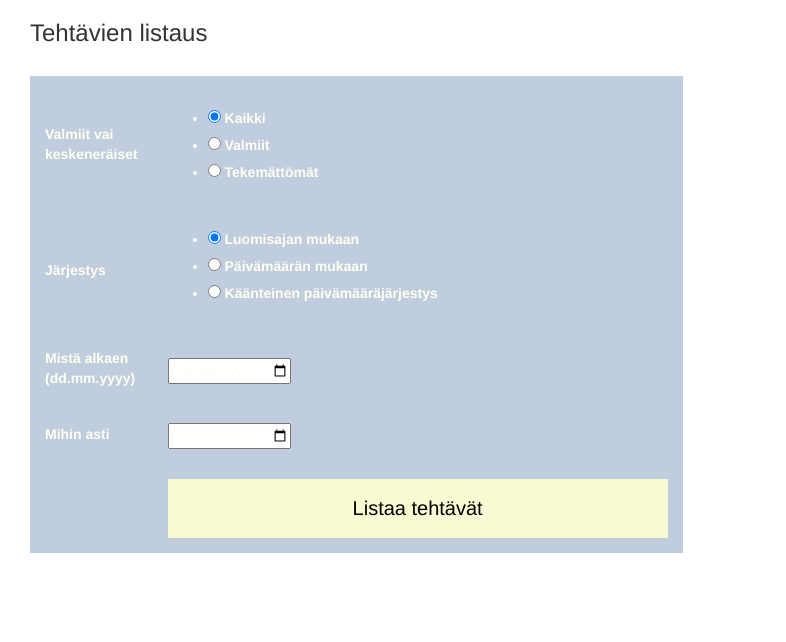
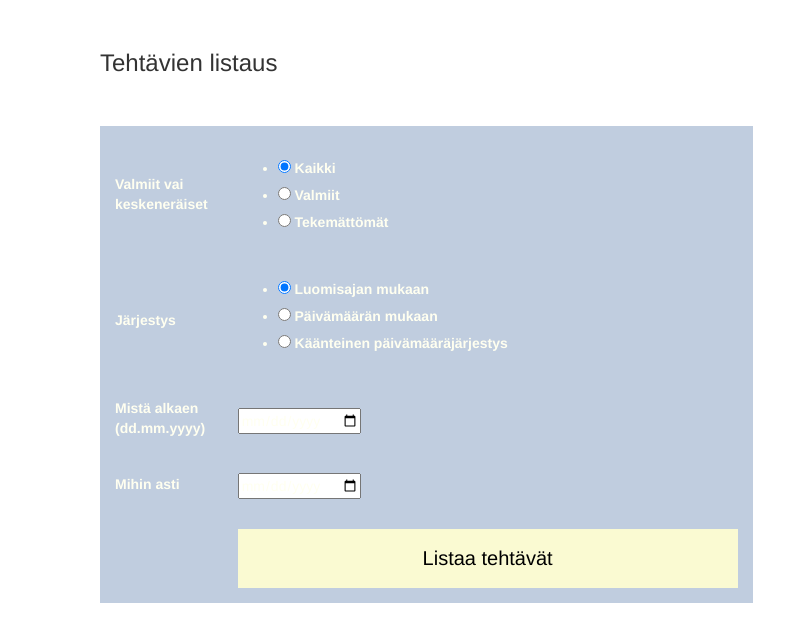
Before and after one commit to ShootingStar91/tehtavalistasovellus, a Flask app: page /tehtava in a window 1280 px wide. Shown: the part 52-694 px from the top of the page, without its empty margins (0-786 px from the left). Run offline with Flask 2, Linux system fonts and the light colour scheme; a user stored in the database is signed in; tables that the repository leaves empty hold one stand-in row (values such as "Sample post"); some libraries are stand-ins or nearby versions.

Commit message:
Pieni ulkoasun viilaus

```diff
--- a/application/tehtava/views.py
+++ b/application/tehtava/views.py
@@ -89,7 +89,7 @@ def tehtava_luo():
     form = TehtavaLomake(request.form)
     virheviesti = ""
     if not form.validate():
-        virheviesti="Tarkista, että tehtävän on vähintään 2 kirjainta ja jos syötit päivämäärän, että se on oikeassa muodossa (esimerkiksi 1.2.2020 tai 05.04.2021 kelpaavat)"
+        virheviesti="Tarkista, että tehtävän nimessä on 2-144 merkkiä ja jos syötit päivämäärän, että se on oikeassa muodossa (esimerkiksi 1.2.2020 tai 05.04.2021 kelpaavat)"
         return render_template("tehtava/uusi.html", form = form, virheviesti=virheviesti, vanhatAiheet=Kayttaja.hae_aiheet(current_user.id))
 
     tehtava = Tehtava(request.form.get("nimi"))
--- a/application/templates/layout.html
+++ b/application/templates/layout.html
@@ -10,8 +10,8 @@
       <style>
 
         .lomake table {
-          margin-top: 30px;
-          margin-left: 30px;
+          margin-top: 50px;
+          margin-left: 100px;
           background-color:rgb(192, 205, 223);
           color: ivory;
           max-width: 50%;
@@ -53,9 +53,7 @@
           height: 120px;
           background-color:lightyellow;
           color: black;
-          border: 0px;
-
-
+          padding-left: 10px;
 
         }
 
--- a/application/templates/tehtava/index.html
+++ b/application/templates/tehtava/index.html
@@ -2,7 +2,7 @@
 {% block body %}
 
 <element class="lomake">
-    <h3 style="margin-left: 30px;">Tehtävien listaus</h3>
+    <h3 style="margin-left: 100px; margin-top: 50px;">Tehtävien listaus</h3>
   <table>
     <form method="POST" action="{{ url_for('tehtava_index') }}">
 
--- a/application/templates/tehtava/uusi.html
+++ b/application/templates/tehtava/uusi.html
@@ -2,21 +2,19 @@
 
 {% block body %}
 <element class="lomake">
-    <h3 style="margin-left: 30px;">Luo uusi tehtävä</h1>
+    <h3 style="margin-left: 100px; margin-top: 50px;">Luo uusi tehtävä</h1>
 
 <form method="POST" action="{{ url_for('tehtava_luo') }}">
 
     <table>
         {% if virheviesti is defined %}
         <tr>
-
             <td style="color:red; font: bold;">Virhe</td>
             <td>{{ virheviesti }}</td>
         </tr>
         {% endif %}
         {% if viesti is defined %}
         <tr>
-
             <td></td>
             <td style="color:green; font: bold; font-size: 24px;">{{ viesti }}</td>
         </tr>
```
